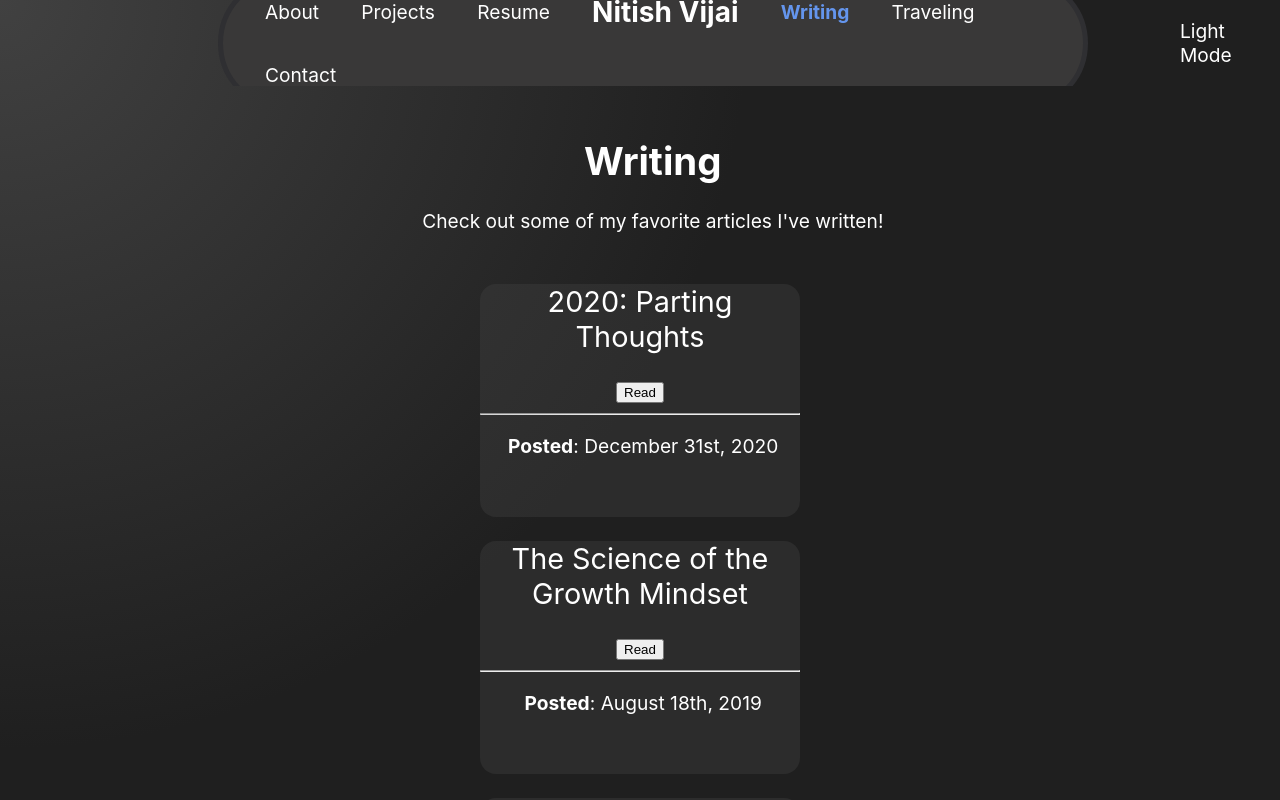
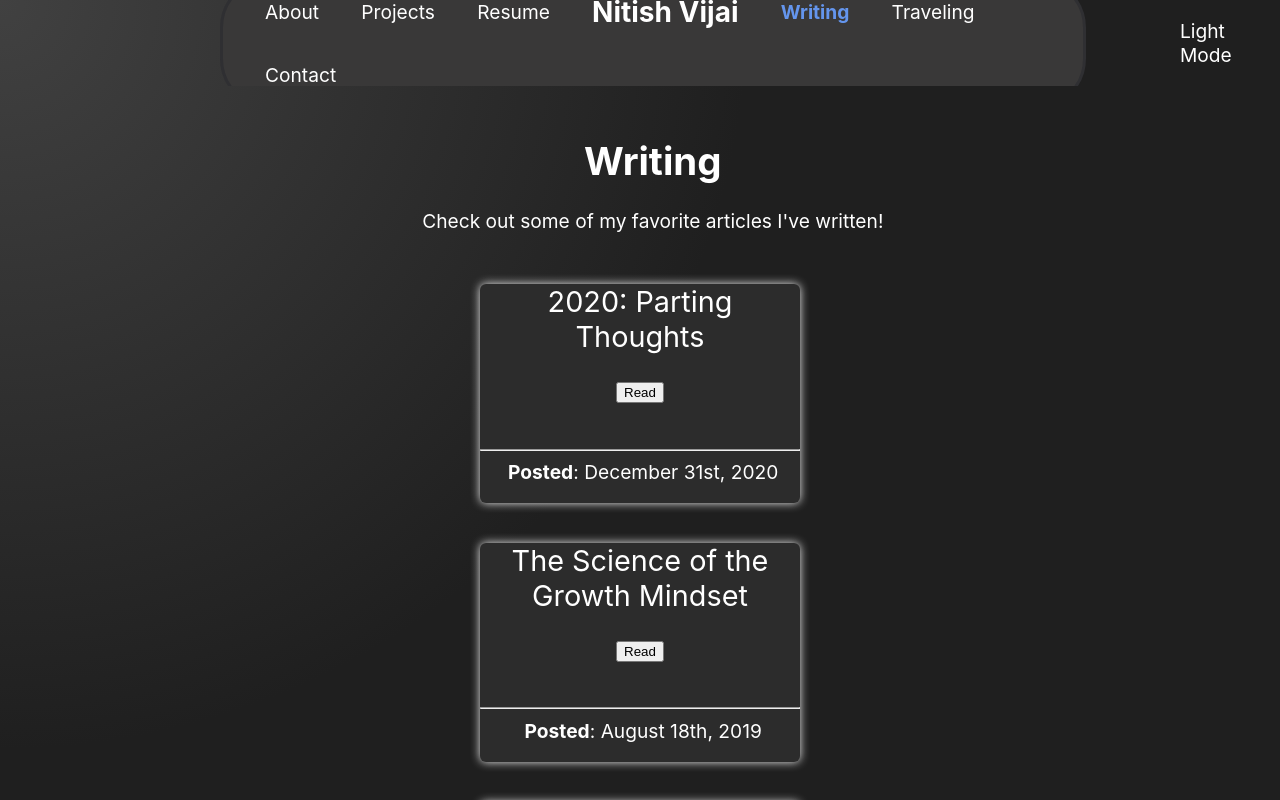
Before and after one commit to nitishvijai/nitish-website-v3, a React (Create React App) app: page /essays in a window 1280 px wide. Shown: the top 800 px of the page. Built offline with nearby package versions, Linux system fonts and the light colour scheme.

Commit message:
Styling updates

```diff
--- a/src/components/About/About.js
+++ b/src/components/About/About.js
@@ -33,6 +33,7 @@ const About = () => {
         </div>
         <div className={styles.aboutMe}>
           <p className={styles.paragraph}>Hi there! I'm Nitish and I'm a senior (in my last semester!) double majoring in computer science and data science at the University of Michigan. After graduating in April, I plan on joining Capital One as an Associate Software Engineer in August.</p>
+          <p className={styles.paragraph}>I enjoy the field of computer science because it allows me to utilize my problem-solving skills and love for technology to help people around me do more and have a better day.</p>
           <p className={styles.paragraph}>My primary interests are in full-stack web and app development, database management, UI/UX design, and machine learning. As a firm believer in the growth mindset, I've always preferred to gain a breadth of experience in various technologies.</p>
           <p className={styles.paragraph}>With that out of the way, here are a few fun facts about me:</p>
           <ul id={styles.list}>
--- a/src/components/Contact/Contact.js
+++ b/src/components/Contact/Contact.js
@@ -43,8 +43,8 @@ const Contact = () => {
           <textarea id={styles.subject} name="subject"
               placeholder="What's up?"></textarea>
           <br /><br />
-          <input id="submitButton" name="submit" type="submit" value="Submit" />
-          <input id="resetButton" type="reset" value="Reset" />
+          <input id="submitButton" className={styles.formBtns} name="submit" type="submit" value="Submit" />
+          <input id="resetButton" className={styles.formBtns} type="reset" value="Reset" />
         </form>
       </div>
       <MediaQuery maxHeight={1000}>
--- a/src/components/Contact/Contact.module.css
+++ b/src/components/Contact/Contact.module.css
@@ -57,7 +57,7 @@
     transition: 0.5s;
     background-size: 200% auto;
     color: white;
-    box-shadow: 0 0 20px #eee;
+    box-shadow: 0 0 10px #eee;
     border-radius: 10px;
     width: 115px;
     position: relative;
@@ -113,3 +113,8 @@ textarea {
     min-height: 200px;
     min-width: 40%;
 }
+
+.formBtns {
+    position: relative;
+    z-index: 100;
+}
--- a/src/components/EssayLink/EssayLink.js
+++ b/src/components/EssayLink/EssayLink.js
@@ -4,9 +4,11 @@ import styles from './EssayLink.module.css';
 const EssayLink = (props) => (
   <div className={styles.EssayLink}>
     <h2 class={styles.essay_title}>{props.name}</h2>
-    <button>Read</button>
-    <hr />
-    <p><strong>Posted</strong>: {props.posted}</p>
+    <button className={styles.read}>Read</button>
+    <div id={styles.sep}>
+      <hr />
+      <p className={styles.date}><strong>Posted</strong>: {props.posted}</p>
+    </div>
   </div>
 );
 
--- a/src/components/EssayLink/EssayLink.module.css
+++ b/src/components/EssayLink/EssayLink.module.css
@@ -2,10 +2,27 @@
     background-color: #2C2C2C;
     width: 100%;
     height: auto;
-    padding-bottom: 40px;
-    border-radius: 16px;
+    margin-bottom: 40px;
+    border-radius: 6px;
+    z-index: 100;
+    position: relative;
+    box-shadow: 0 0 10px #eee;
 }
 
 .essay_title {
     font-weight: normal;
 }
+
+#sep {
+    position: absolute;
+    bottom: 0;
+    width: 100%;
+}
+
+.date {
+    margin-top: 0;
+}
+
+.read {
+    margin-bottom: 100px;
+}
--- a/src/components/Home/Home.js
+++ b/src/components/Home/Home.js
@@ -25,9 +25,10 @@ const Home = () => {
           <img src="/Nitish_2022.jpg" className={styles.headshot} />
         </div>
         <div id={styles.right}>
-          <h2 className={styles.fact}>&nbsp;&nbsp;Nitish Vijai</h2>
+          <h2 className={styles.fact} id={styles.tldrHeading}>&nbsp;&nbsp;Nitish Vijai</h2>
           <p  className={styles.fact}>📚 B.S.E. Computer Science and Data Science @ University of Michigan</p>
           <p  className={styles.fact}>🖥️ Incoming Associate Software Engineer @ Capital One</p>
+          <p  className={styles.fact}>⚒️ Currently working on this website</p>
         </div>
 
       </div>
--- a/src/components/Home/Home.module.css
+++ b/src/components/Home/Home.module.css
@@ -60,15 +60,15 @@
     margin: 0 auto;
   }
 
+  #tldrHeading {
+    font-weight: 500;
+  }
+
   .headshot {
     border-radius: 50%;
     height: 250px;
     text-align: center;
     position: relative;
-  }
-
-  #left {
-    display: inline-block;
   }
 
   #right {
--- a/src/components/Navbar/Navbar.module.css
+++ b/src/components/Navbar/Navbar.module.css
@@ -12,8 +12,8 @@
     left: 51%;
     transform: translate(-50%, -50%);
     width: 860px;
-    border-radius: 500px;
-    border: 5px #2f2f32 solid;
+    border-radius: 50px;
+    border: 3px #2f2f32 solid;
 }
 
 .links p {
--- a/src/components/Projects/Projects.module.css
+++ b/src/components/Projects/Projects.module.css
@@ -101,7 +101,7 @@ h3 {
     transition: 0.5s;
     background-size: 200% auto;
     color: white;
-    box-shadow: 0 0 20px #eee;
+    box-shadow: 0 0 10px #eee;
     border-radius: 10px;
     display: block;
     width: 115px;
--- a/src/components/Resume/Resume.module.css
+++ b/src/components/Resume/Resume.module.css
@@ -88,7 +88,7 @@ ul {
     transition: 0.5s;
     background-size: 200% auto;
     color: white;
-    box-shadow: 0 0 20px #eee;
+    box-shadow: 0 0 10px #eee;
     border-radius: 10px;
     display: block;
     width: 115px;
--- a/src/components/Travel/Travel.js
+++ b/src/components/Travel/Travel.js
@@ -38,6 +38,7 @@ const Travel = () => {
       <h1 className={styles.fact}>27 US states visited</h1>
       <h1 className={styles.fact}>14 countries visited</h1>
       <h1 className={styles.fact}>5 Indian states visited</h1>
+      <h1 className={styles.fact}>4 continents visited</h1>
       <h1 className={styles.fact}>1 planet visited</h1>
       <h1 className={styles.fact}>and counting...</h1>
       <div className={styles.destList}>
```
